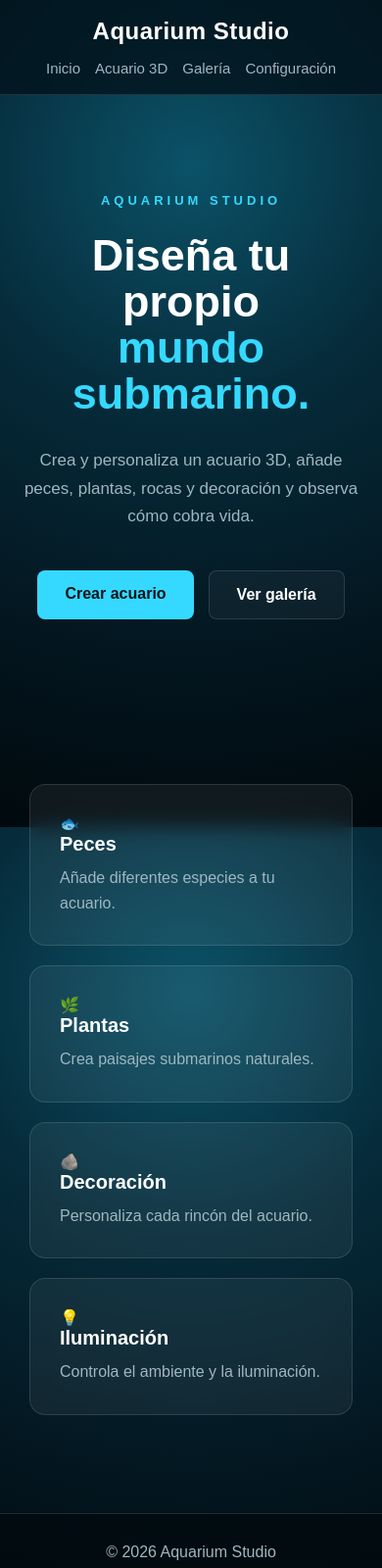
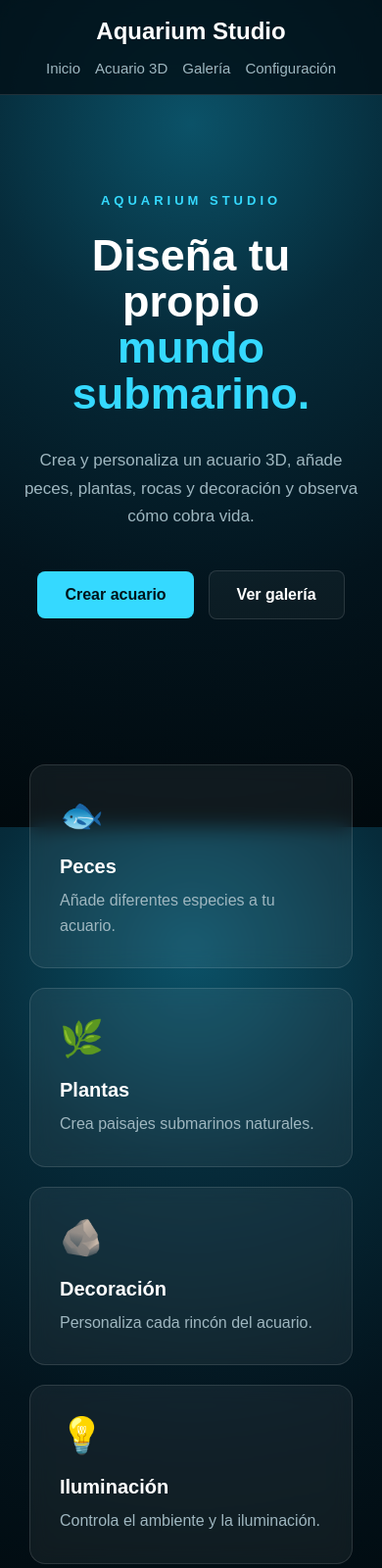
Before and after one commit to yfmodaurbana-eng/scaling-tribble, a plain HTML site: page index.html in a window 390 px wide. Shown: the top 1600 px of the page at 98% size. Drawn offline with Linux system fonts and the light colour scheme.

Commit message:
Refactor CSS variables and improve styles

```diff
--- a/css/main.css
+++ b/css/main.css
@@ -5,13 +5,16 @@
 }
 
 :root {
-    --bg-dark: #03141d;
-    --bg-blue: #062b3a;
-    --cyan: #35d9ff;
-    --cyan-dark: #087f8c;
-    --white: #ffffff;
+    --background: #03141d;
+    --background-light: #062b3a;
+
+    --primary: #35d9ff;
+    --primary-dark: #087f8c;
+
+    --text: #ffffff;
     --text-muted: #9fb7c0;
-    --card: rgba(255, 255, 255, 0.06);
+
+    --card-background: rgba(255, 255, 255, 0.06);
     --border: rgba(255, 255, 255, 0.12);
 }
 
@@ -21,16 +24,20 @@ html {
 
 body {
     min-height: 100vh;
-    font-family: Arial, Helvetica, sans-serif;
 
-    color: var(--white);
+    font-family:
+        Arial,
+        Helvetica,
+        sans-serif;
+
+    color: var(--text);
 
     background:
         radial-gradient(
-            circle at 50% 20%,
+            circle at 50% 15%,
             #0b5268 0%,
-            #062b3a 35%,
-            #03141d 75%,
+            var(--background-light) 30%,
+            var(--background) 65%,
             #01090d 100%
         );
 
@@ -44,35 +51,46 @@ body {
 
 .site-header {
     position: sticky;
+
     top: 0;
-    z-index: 100;
+
+    z-index: 1000;
 
     width: 100%;
+
     padding: 20px 50px;
 
     display: flex;
-    justify-content: space-between;
+
     align-items: center;
 
-    background: rgba(2, 16, 24, 0.75);
+    justify-content: space-between;
 
-    border-bottom: 1px solid var(--border);
+    background:
+        rgba(2, 16, 24, 0.82);
 
-    backdrop-filter: blur(15px);
+    border-bottom:
+        1px solid var(--border);
+
+    backdrop-filter:
+        blur(15px);
 }
 
 .logo {
-    color: var(--white);
+    color: var(--text);
+
     text-decoration: none;
 
     font-size: 24px;
+
     font-weight: 700;
-
-    letter-spacing: 0.5px;
 }
 
 .main-nav {
     display: flex;
+
+    align-items: center;
+
     gap: 30px;
 }
 
@@ -83,11 +101,12 @@ body {
 
     font-size: 15px;
 
-    transition: color 0.2s ease;
+    transition:
+        color 0.2s ease;
 }
 
 .main-nav a:hover {
-    color: var(--cyan);
+    color: var(--primary);
 }
 
 
@@ -99,15 +118,20 @@ body {
     min-height: 75vh;
 
     display: flex;
-    justify-content: center;
+
     align-items: center;
 
+    justify-content: center;
+
+    padding:
+        100px 30px;
+
     text-align: center;
-
-    padding: 100px 30px;
 }
 
 .hero-content {
+    width: 100%;
+
     max-width: 900px;
 }
 
@@ -116,32 +140,35 @@ body {
 
     margin-bottom: 25px;
 
-    color: var(--cyan);
+    color: var(--primary);
 
     font-size: 13px;
+
     font-weight: 700;
 
     letter-spacing: 4px;
 }
 
 .hero h1 {
-    font-size: clamp(48px, 7vw, 90px);
+    margin-bottom: 30px;
+
+    font-size:
+        clamp(48px, 7vw, 90px);
 
     line-height: 1.05;
-
-    margin-bottom: 30px;
 }
 
 .hero h1 span {
     display: block;
 
-    color: var(--cyan);
+    color: var(--primary);
 }
 
 .hero p {
     max-width: 700px;
 
-    margin: 0 auto 40px;
+    margin:
+        0 auto 40px;
 
     color: var(--text-muted);
 
@@ -157,7 +184,11 @@ body {
 
 .hero-actions {
     display: flex;
+
     justify-content: center;
+
+    align-items: center;
+
     gap: 15px;
 
     flex-wrap: wrap;
@@ -165,7 +196,10 @@ body {
 
 .hero-button,
 .hero-secondary {
-    padding: 15px 28px;
+    display: inline-block;
+
+    padding:
+        15px 28px;
 
     border-radius: 8px;
 
@@ -175,32 +209,39 @@ body {
 
     transition:
         transform 0.2s ease,
-        background 0.2s ease,
+        opacity 0.2s ease,
         border-color 0.2s ease;
 }
 
 .hero-button {
     color: #00141b;
 
-    background: var(--cyan);
+    background: var(--primary);
 }
 
 .hero-button:hover {
-    transform: translateY(-3px);
+    transform:
+        translateY(-3px);
+
+    opacity: 0.9;
 }
 
 .hero-secondary {
-    color: var(--white);
+    color: var(--text);
 
-    border: 1px solid var(--border);
+    background:
+        rgba(255, 255, 255, 0.04);
 
-    background: rgba(255, 255, 255, 0.04);
+    border:
+        1px solid var(--border);
 }
 
 .hero-secondary:hover {
-    transform: translateY(-3px);
+    transform:
+        translateY(-3px);
 
-    border-color: var(--cyan);
+    border-color:
+        var(--primary);
 }
 
 
@@ -209,11 +250,15 @@ body {
 ========================= */
 
 .features {
+    width: 100%;
+
     max-width: 1200px;
 
-    margin: 0 auto;
+    margin:
+        0 auto;
 
-    padding: 70px 30px 100px;
+    padding:
+        50px 30px 100px;
 
     display: grid;
 
@@ -226,13 +271,16 @@ body {
 .feature-card {
     padding: 30px;
 
-    border: 1px solid var(--border);
+    border:
+        1px solid var(--border);
 
     border-radius: 16px;
 
-    background: var(--card);
+    background:
+        var(--card-background);
 
-    backdrop-filter: blur(10px);
+    backdrop-filter:
+        blur(10px);
 
     transition:
         transform 0.2s ease,
@@ -240,14 +288,14 @@ body {
 }
 
 .feature-card:hover {
-    transform: translateY(-5px);
+    transform:
+        translateY(-5px);
 
-    border-color: rgba(53, 217, 255, 0.5);
+    border-color:
+        rgba(53, 217, 255, 0.5);
 }
 
-.feature-card > span {
-    display: block;
-
+.feature-icon {
     margin-bottom: 20px;
 
     font-size: 36px;
@@ -277,22 +325,26 @@ body {
 
     color: var(--text-muted);
 
-    border-top: 1px solid var(--border);
+    border-top:
+        1px solid var(--border);
 
-    background: rgba(1, 9, 13, 0.7);
+    background:
+        rgba(1, 9, 13, 0.7);
 }
 
 
 /* =========================
-   MOBILE
+   TABLET
 ========================= */
 
 @media (max-width: 800px) {
 
     .site-header {
-        padding: 18px 20px;
+        padding:
+            18px 20px;
 
-        flex-direction: column;
+        flex-direction:
+            column;
 
         gap: 15px;
     }
@@ -306,27 +358,37 @@ body {
     }
 
     .features {
-        grid-template-columns: 1fr 1fr;
+        grid-template-columns:
+            repeat(2, 1fr);
     }
 
 }
 
+
+/* =========================
+   MOBILE
+========================= */
+
 @media (max-width: 500px) {
 
     .hero {
-        padding: 70px 20px;
+        padding:
+            70px 20px;
     }
 
     .hero h1 {
-        font-size: 45px;
+        font-size:
+            45px;
     }
 
     .hero p {
-        font-size: 17px;
+        font-size:
+            17px;
     }
 
     .features {
-        grid-template-columns: 1fr;
+        grid-template-columns:
+            1fr;
     }
 
 }
```
